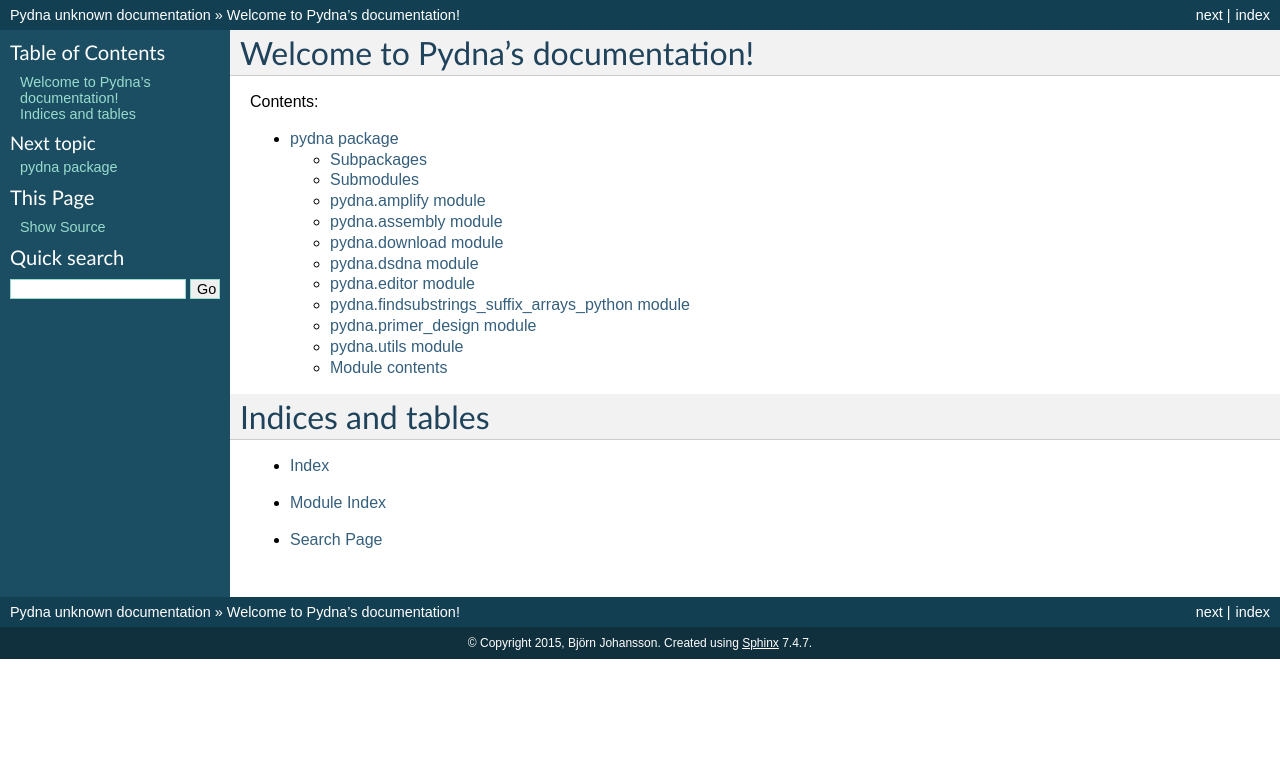
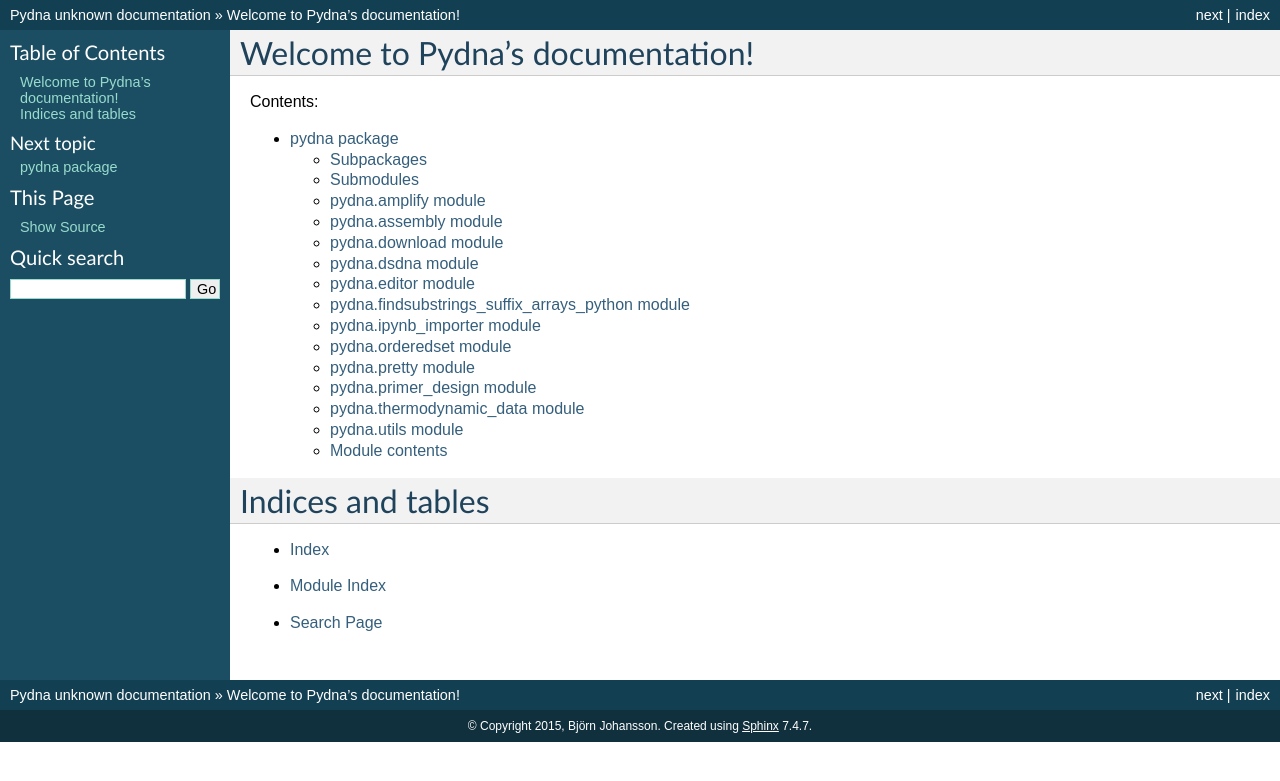
Before and after one commit to BjornFJohansson/pydna, a Sphinx documentation site: the page built from docs/index.rst, in a window 1280 px wide. Shown: the top 781 px of the page. Built offline with Sphinx 7.4.7, drawn with Linux system fonts in a browser that asks for light colours.

Commit message:
autodoc not importing versioneer 1

```diff
--- a/docs/conf.py
+++ b/docs/conf.py
@@ -21,11 +21,15 @@
 # -- General configuration -----------------------------------------------------
 
 # If your documentation needs a minimal Sphinx version, state it here.
-#needs_sphinx = '1.0'
+needs_sphinx = '1.2.3'
 
 # Add any Sphinx extension module names here, as strings. They can be extensions
 # coming with Sphinx (named 'sphinx.ext.*') or your custom ones.
-extensions = ['sphinx.ext.autodoc', 'sphinx.ext.doctest', 'sphinx.ext.viewcode', 'sphinx.ext.autosummary','numpydoc']
+extensions = ['sphinx.ext.autodoc',
+              'sphinx.ext.doctest',
+              'sphinx.ext.viewcode',
+              'sphinx.ext.autosummary',
+              'numpydoc']
 
 
 numpydoc_show_class_members = False
@@ -55,11 +59,17 @@
 #version = '0.1'
 
 # The full version using versioneer
-import versioneer
-#import imp
-#fp, pathname, description = imp.find_module('versioneer')
-#versioneer = imp.load_module('versioneer', fp, pathname, description)
-#del imp
+#import versioneer
+
+print os.getcwd()
+
+import imp
+fp, pathname, description = imp.find_module('versioneer')
+
+print fp, pathname, description
+
+versioneer = imp.load_module('versioneer', fp, pathname, description)
+del imp
 versioneer.VCS = 'git'
 versioneer.versionfile_source = '../pydna/_version.py'
 versioneer.versionfile_build = '../pydna/_version.py'
--- a/docs/pydna.rst
+++ b/docs/pydna.rst
@@ -59,10 +59,42 @@
     :undoc-members:
     :show-inheritance:
 
+pydna.ipynb_importer module
+---------------------------
+
+.. automodule:: pydna.ipynb_importer
+    :members:
+    :undoc-members:
+    :show-inheritance:
+
+pydna.orderedset module
+-----------------------
+
+.. automodule:: pydna.orderedset
+    :members:
+    :undoc-members:
+    :show-inheritance:
+
+pydna.pretty module
+-------------------
+
+.. automodule:: pydna.pretty
+    :members:
+    :undoc-members:
+    :show-inheritance:
+
 pydna.primer_design module
 --------------------------
 
 .. automodule:: pydna.primer_design
+    :members:
+    :undoc-members:
+    :show-inheritance:
+
+pydna.thermodynamic_data module
+-------------------------------
+
+.. automodule:: pydna.thermodynamic_data
     :members:
     :undoc-members:
     :show-inheritance:
```
Also changed, not shown: 3 other files.
